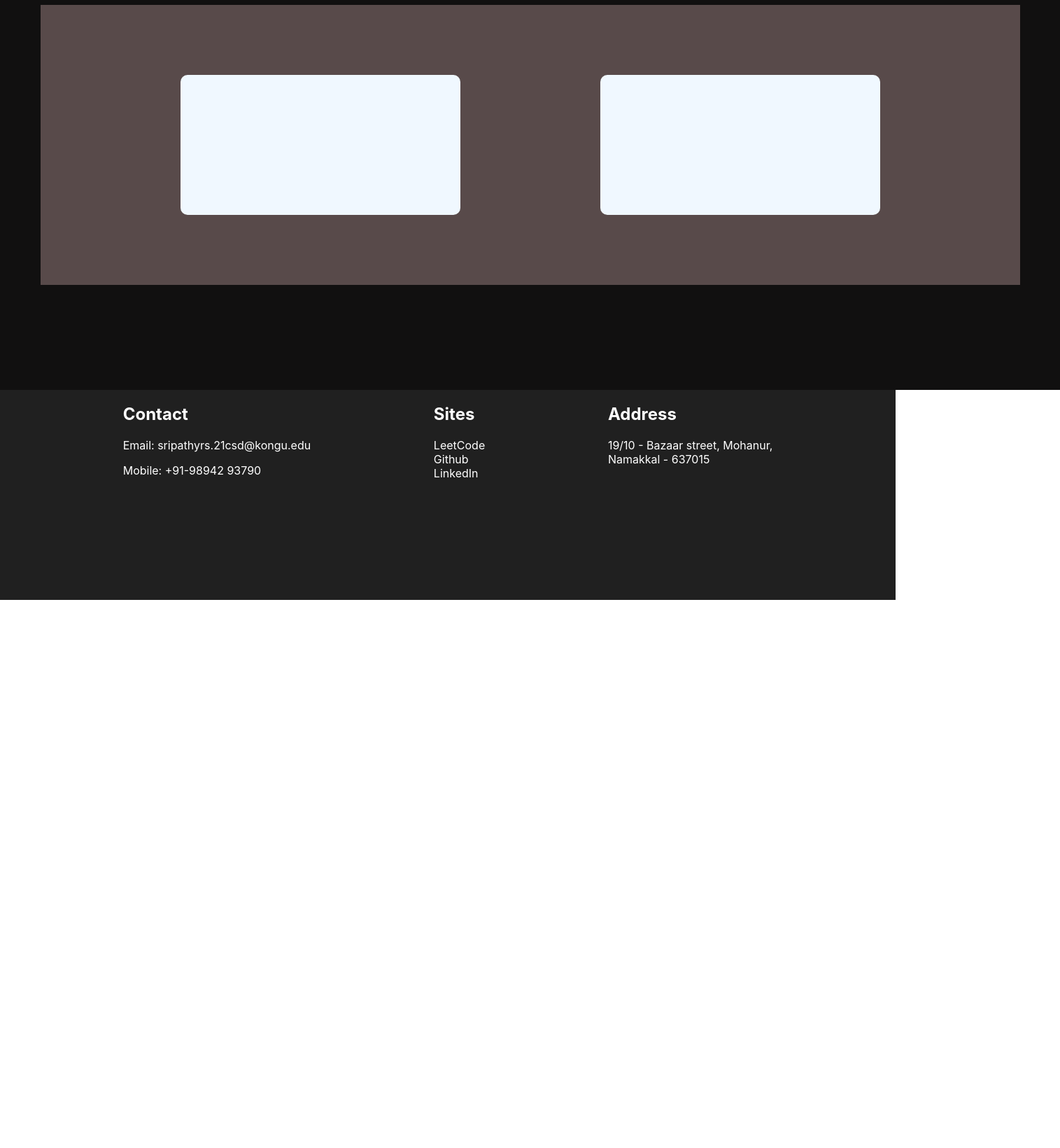
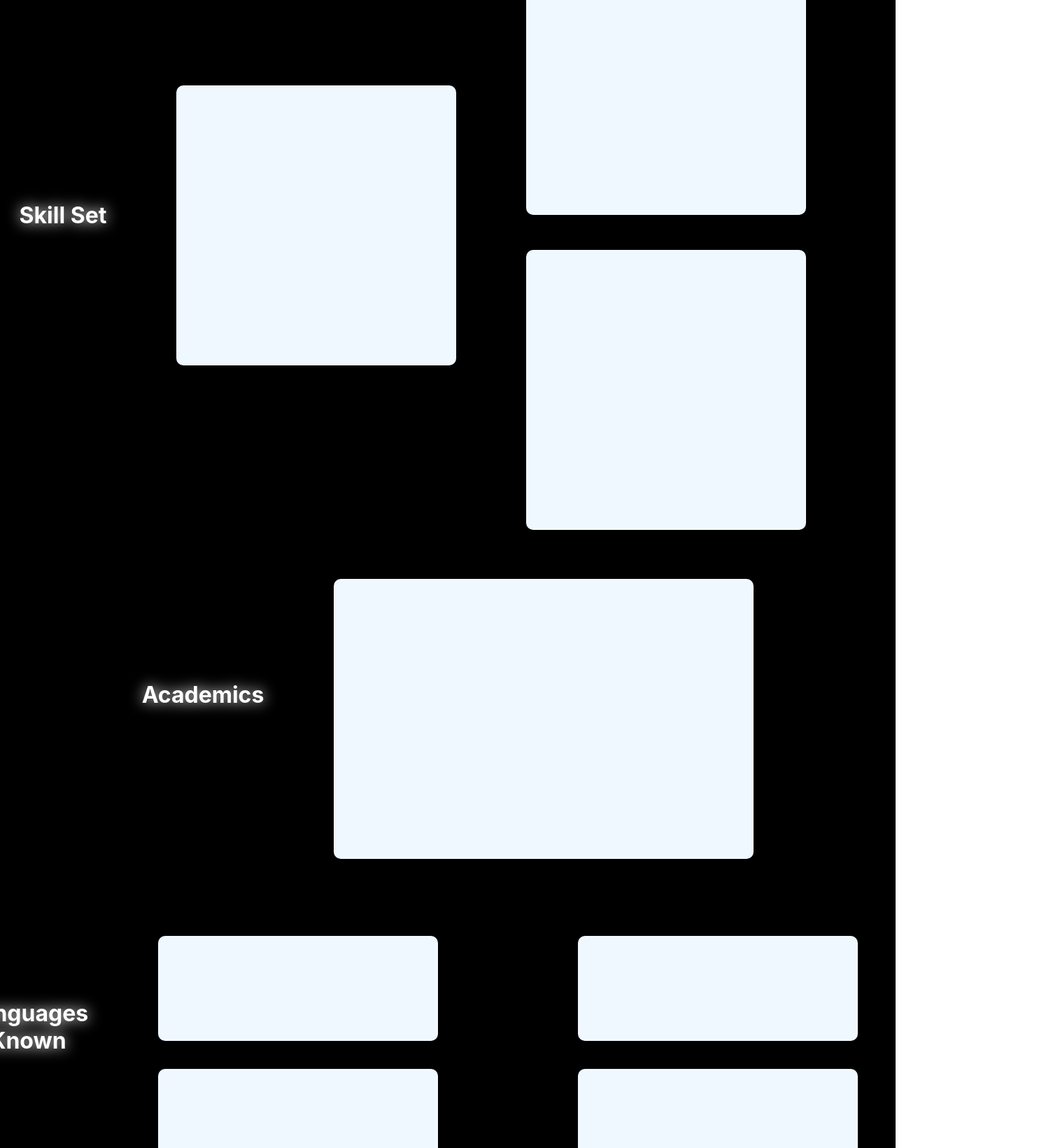
Before and after one commit to sripathy914/MERN-React, a React (Create React App) app: page /About in a window 1280 px wide. Shown: the part 880-2520 px from the top of the page at 70% size, 1515 px wide, since content can reach past the window. Before the commit the page ends 1737 px from the top, so only its background shows below. Built offline with nearby package versions, Linux system fonts and the light colour scheme.

Commit message:
committed about page

```diff
--- a/src/NavBar/About.css
+++ b/src/NavBar/About.css
@@ -7,18 +7,21 @@
    background-size: cover;
    height: 700px;
 }
+
 .whoiam
 {
    color: rgb(176, 179, 180);
    font-size: 35px;
+
 }
 .super{
    display: flex;
    flex-direction: column;
    justify-content: center;
    height: 700px;
-   width: 1515px;
+   width: 100%;
    align-items: center;
+
 
 }
 .ispan
@@ -29,14 +32,15 @@
 .main
 {
 
-   width: 1200px;
+   width: auto;
    padding: 0px;
 
    display: flex;
    flex-direction: row;
    justify-content: center;
    align-items: center;
-   gap:-40px;
+   margin-right: 100px;
+   margin-left: 100px;
    filter: drop-shadow(0px 0px 10px white);
 }
 
@@ -46,10 +50,10 @@
    background-color: rgb(73, 74, 74);
    border-radius: 10px;
    padding-top: 0px;
-   width: 1100px;
+   width: 100%;
    color: aliceblue;
    padding-top: 30px;
-   font-size: 20px;
+   font-size: 18px;
    padding: 30px;
 }
 
@@ -63,30 +67,142 @@
    display: flex;
    flex-direction: row;
    justify-content: center;
-   height: 700px;
-   width: 1515px;
+   height: auto;
+   width: 100%;
    align-items: center;
-   background-color: rgb(17, 16, 16);
+
+   background-color:black;
+}
+.skills
+{
+   color: white;
+   filter: drop-shadow(0px 0px 10px white);
+
 }
 .main1
 {
-   height: 400px;
-   width: 1400px;
-   background-color: rgb(88, 74, 74);
+   height: auto;
+   width: auto;
+   margin-top: 50px;
    display: flex;
-   flex-direction: row;
-   justify-content: space-evenly;
+   flex-direction: column;
+   justify-content:space-evenly;
    align-items: center;
+   margin-right: 100px;
+   margin-left: 00px;
+   gap: 50px;
+
 }
 .box3{
-   height: 200px;
+   height: 400px;
    width: 400px;
+
    background-color: aliceblue;
    border-radius: 10px;
 }
 .box4{
-   height: 200px;
+   height: 400px;
    border-radius: 10px;
+
    width: 400px;
    background-color: aliceblue;
 }
+.main2
+{
+
+   height: 400px;
+   width: 400px;
+
+   display: flex;
+   flex-direction: column;
+   justify-content: center;
+   align-items: center;
+   margin-right: 100px;
+   margin-left: 100px;
+   margin-top: 30px;
+   gap: 40px;
+
+}
+.box5
+{
+   height: 400px;
+   border-radius: 10px;
+
+   width: 400px;
+   background-color: aliceblue;
+}
+
+.main3
+{
+   height: 400px;
+   width: auto;
+
+   display: flex;
+   justify-content: center;
+   align-items: center;
+   margin-right: 100px;
+   margin-left: 100px;
+   margin-top: 70px;
+
+}
+.super2
+{
+   display: flex;
+   flex-direction: row;
+   justify-content: center;
+   height: auto;
+   width: 100%;
+   align-items: center;
+
+   background-color:black;
+}
+.skills2
+{
+   color: white;
+   filter: drop-shadow(0px 0px 10px white);
+   margin-left: 100px;
+
+}
+.box6
+{
+   height: 400px;
+   border-radius: 10px;
+
+   width: 600px;
+   background-color: aliceblue;
+}
+.main4
+{
+   height: 400px;
+   width: 400px;
+
+   display: flex;
+   flex-direction: column;
+   justify-content: center;
+   align-items: center;
+   margin-right: 100px;
+   margin-left: 100px;
+   margin-top: 80px;
+   gap: 40px;
+}
+.box7
+{
+   height: 150px;
+   border-radius: 10px;
+
+   width: 400px;
+   background-color: aliceblue;
+}
+.main5
+{
+   height: 400px;
+   width: auto;
+
+   display: flex;
+   justify-content: center;
+   align-items: center;
+   margin-right: 100px;
+   margin-left: 100px;
+   margin-top: 70px;
+   margin-bottom: 70px;
+}
--- a/src/NavBar/About.jsx
+++ b/src/NavBar/About.jsx
@@ -8,7 +8,7 @@ const About = () => {
         <div class="total">
             <div class="image">
                 <div className="super">
-                    <h1 class="whoiam">Who<span class="ispan" style={{ color: "white" }}>I</span>am ?</h1>
+                    <h1 class="whoiam">Who am<span class="ispan" style={{ color: "white" }}> I </span>?</h1>
                     <div className="main">
                         <div class="innertext">
                             As a Computer Science enthusiast, I thrive on exploring diverse technologies, from AR/VR
@@ -21,9 +21,38 @@ const About = () => {
             </div>
             <div class="outofimage">
                 <div class="super1">
+                    <h1 class="skills">Skill Set</h1>
+                    <div class="main2">
+                        <div class="box5"></div>
+                    </div>
                     <div class="main1">
                         <div class="box3"></div>
                         <div class="box4"></div>
+                    </div>
+                </div>
+
+                <div class="super2">
+                    <h1 class="skills2">Academics</h1>
+                    <div class="main3">
+                        <div class="box6"></div>
+                    </div>
+                </div>
+
+                <div class="super1">
+                    <h1 class="skills">Languages<br></br>Known</h1>
+                    <div class="main4">
+                        <div class="box7"></div>
+                        <div class="box7"></div>
+                    </div>
+                    <div class="main4">
+                        <div class="box7"></div>
+                        <div class="box7"></div>
+                    </div>
+                </div>
+                <div class="super2">
+                    <h1 class="skills2">Achievements</h1>
+                    <div class="main5">
+                        <div class="box6"></div>
                     </div>
                 </div>
             </div>
--- a/src/NavBar/Home.css
+++ b/src/NavBar/Home.css
@@ -51,7 +51,7 @@
 {
     .home
     {
-        height: 600px;
+        height: 700px;
     }
 
     h1
--- a/src/NavBar/NavBar.css
+++ b/src/NavBar/NavBar.css
@@ -26,7 +26,7 @@ ol{
     background-color: rgb(32, 33, 33);
     color: white;
     filter: drop-shadow(0px 0px 5px rgb(252, 252, 252));
-    font-size: medium;
+    font-size: 17px;
 }
 .homebutton
 {
```
